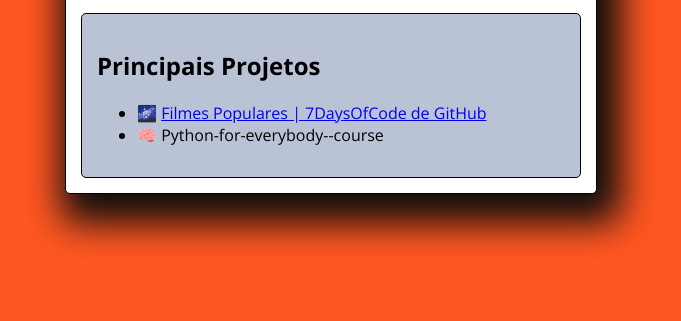
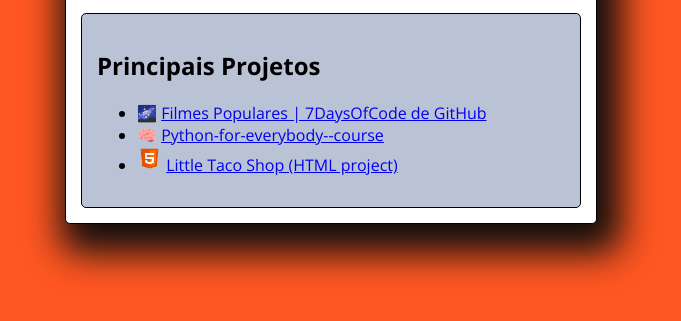
Before and after one commit to eduardoalsilva/eduardoalsilva.github.io, a plain HTML site: page index.html in a window 1280 px wide. Shown: the part 243-564 px from the top of the page, without its empty margins (309-990 px from the left). Drawn offline with nearby package versions, Linux system fonts and the light colour scheme.

Commit message:
Inserindo o projeto little-taco-shop no portfolio

```diff
--- a/index.html
+++ b/index.html
@@ -19,7 +19,7 @@
 
   <section>
     <header>
-      <img src="https://www.imagemhost.com.br/images/2022/11/16/272192194_10219192747360604_7598904134037721093_n.jpg" />
+      <img src="https://www.imagemhost.com.br/images/2022/11/16/272192194_10219192747360604_7598904134037721093_n.jpg" class="imagem-perfil"/>
     </header>
   <h1>Eduardo Almeida da Silva</h1>
 
@@ -31,7 +31,11 @@
           <a href="https://eduardoalsilva.github.io/7DaysOfCode-GitHub--Filmes-Populares/">Filmes Populares | 7DaysOfCode de GitHub</a>
         </li>
         <li>🧠
-          Python-for-everybody--course
+          <a href="https://github.com/eduardoalsilva/python-for-everybody--free-code-camp">Python-for-everybody--course</a>
+        </li>
+        <li>
+          <img src="img/html-5.png" alt="Logo do HTML5">
+          <a href="https://github.com/eduardoalsilva/little-taco-shop">Little Taco Shop (HTML project)</a>
         </li>
       </ul>
     </nav>
--- a/style.css
+++ b/style.css
@@ -38,6 +38,11 @@ body {
   }
 
   img{
+    width: 25px;
+    height: 25px;
+  }
+
+  .imagem-perfil{
     width: 150px;
     height: 150px;
     border-radius: 100%;
```
Also changed, not shown: img/html-5.png (added).
